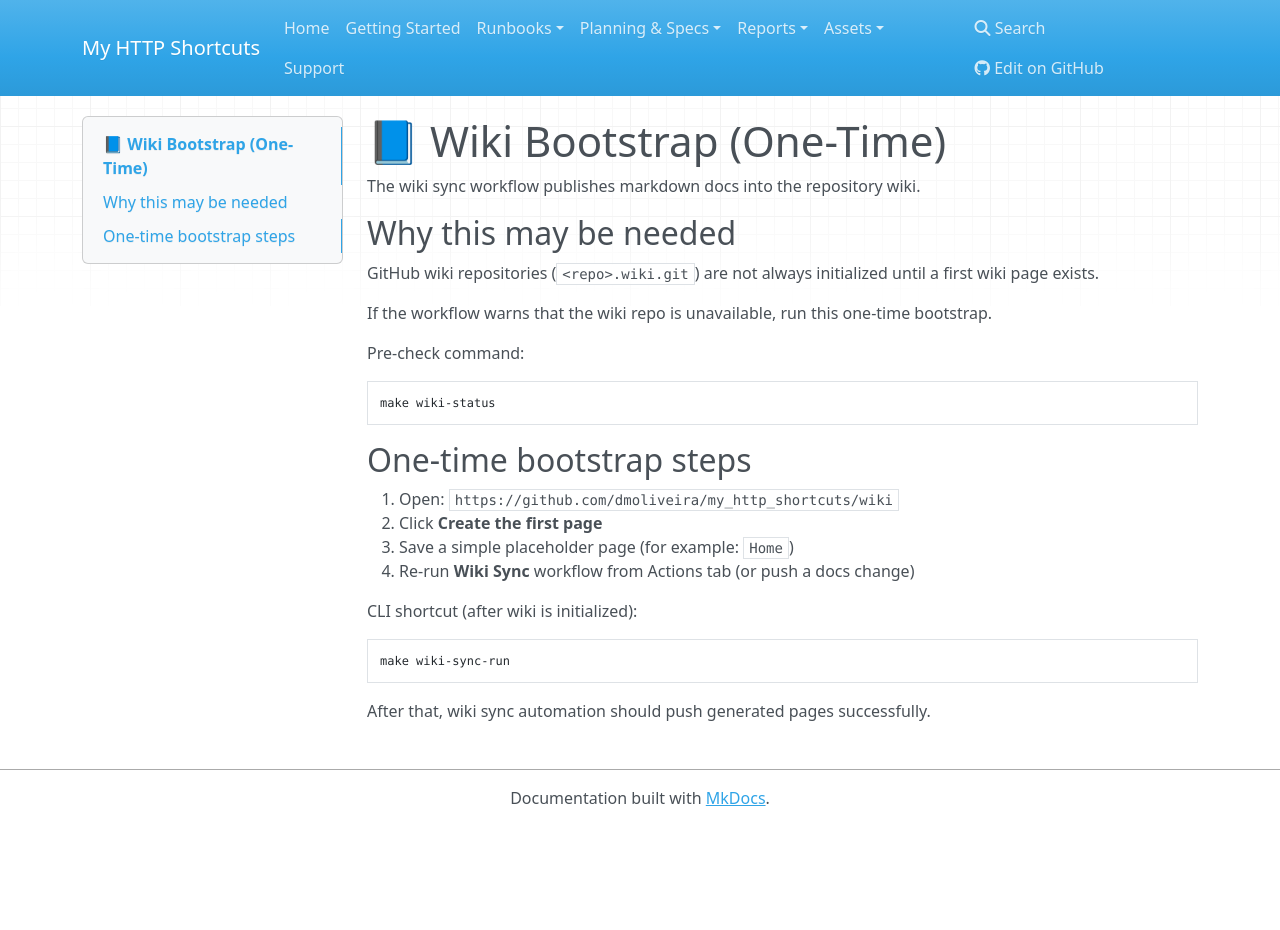
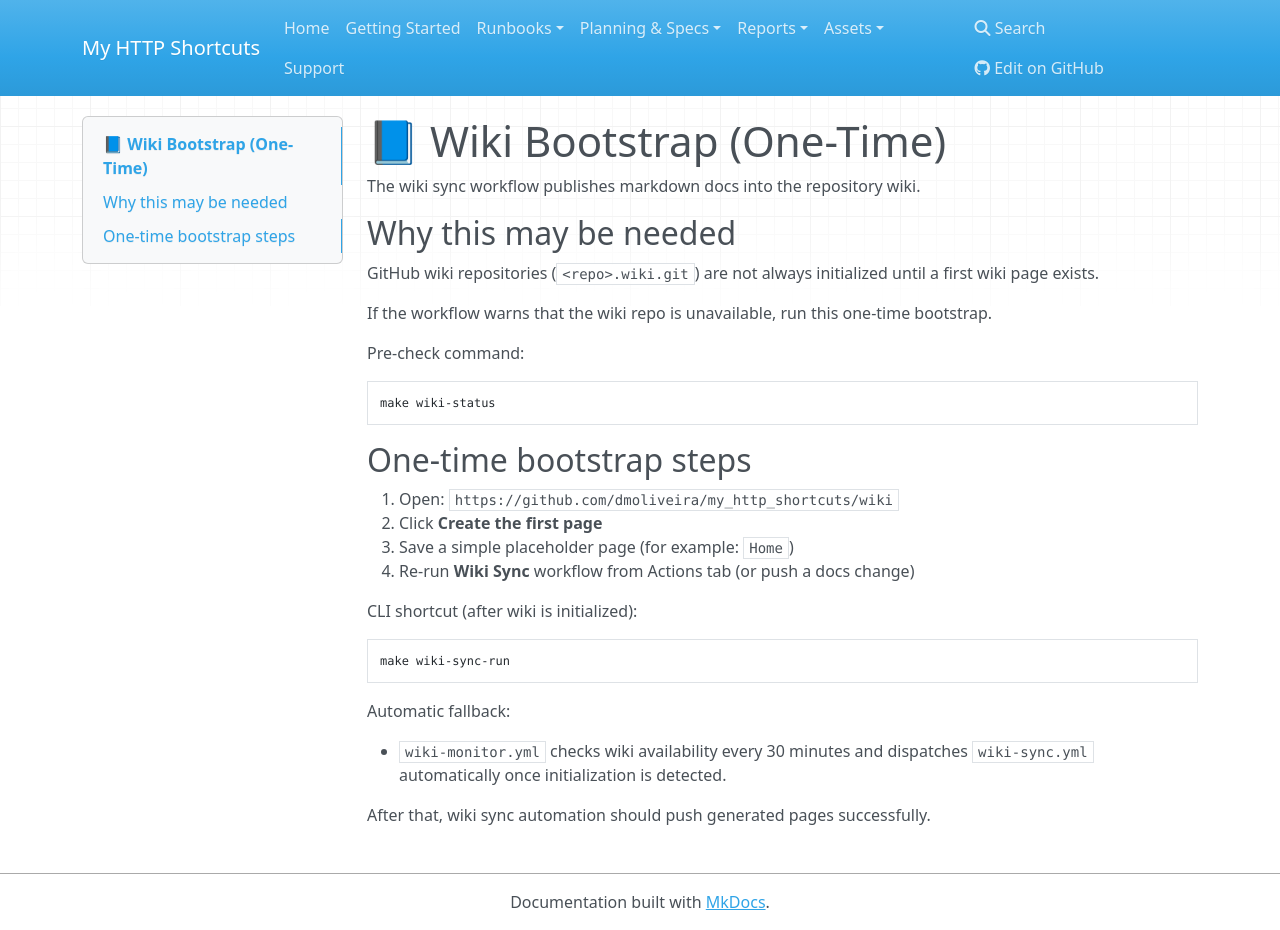
Before and after one commit to dmoliveira/my_http_shortcuts, an MkDocs documentation site: the page built from docs/runbooks/wiki-bootstrap.md, in a window 1280 px wide and 930 px high. Built offline with MkDocs 1.6.1, drawn with Linux system fonts in a browser that asks for light colours; nearby versions of some CDN libraries.

Commit message:
chore(wiki): add monitor workflow to auto-dispatch sync

````diff
--- a/docs/runbooks/wiki-bootstrap.md
+++ b/docs/runbooks/wiki-bootstrap.md
@@ -27,4 +27,8 @@ CLI shortcut (after wiki is initialized):
 make wiki-sync-run
 ```
 
+Automatic fallback:
+
+- `wiki-monitor.yml` checks wiki availability every 30 minutes and dispatches `wiki-sync.yml` automatically once initialization is detected.
+
 After that, wiki sync automation should push generated pages successfully.
````
Also changed, not shown: README.md (+1 -0 lines), 1 other file.
